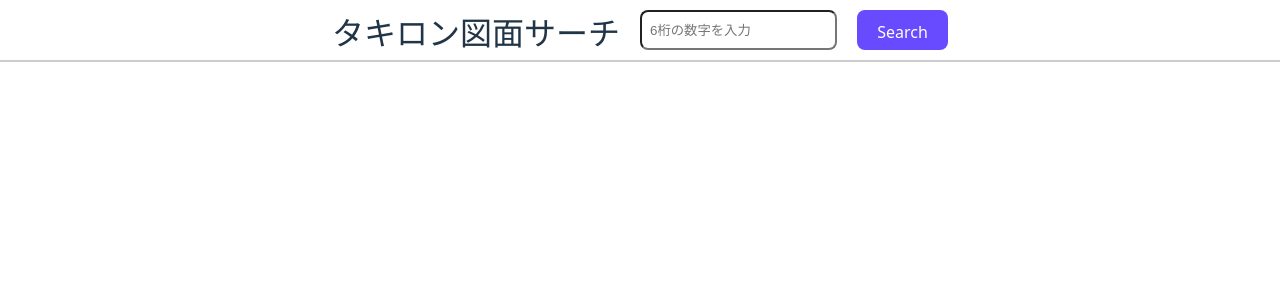
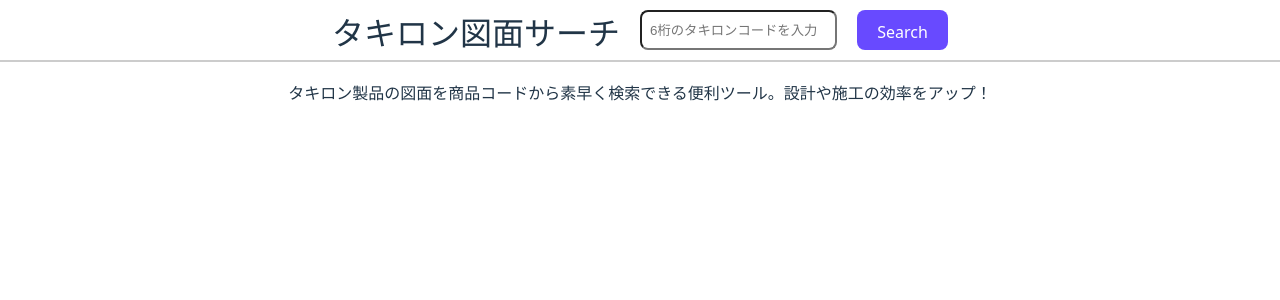
Before and after one commit to CatsHandDev/serial-image-search, a React (Vite) app: page / in a window 1280 px wide. Shown: the top 300 px of the page. Built offline with nearby package versions, Linux system fonts and the light colour scheme.

Commit message:
app description added in App.tsx

```diff
--- a/src/App.tsx
+++ b/src/App.tsx
@@ -53,7 +53,7 @@ export const App = () => {
             type="text"
             value={input}
             onChange={(e) => setInput(e.target.value)}
-            placeholder="6桁の数字を入力"
+            placeholder="6桁のタキロンコードを入力"
             onKeyDown={(e) => {
               if (e.key === 'Enter') {
                 handleSearch();
@@ -63,8 +63,8 @@ export const App = () => {
           <button className="button" onClick={handleSearch}>Search</button>
         </div>
       </div>
-
       <div className="imageContainer">
+      <p>タキロン製品の図面を商品コードから素早く検索できる便利ツール。設計や施工の効率をアップ！</p>
         {error &&
           <div className="error">
             <p>
```
